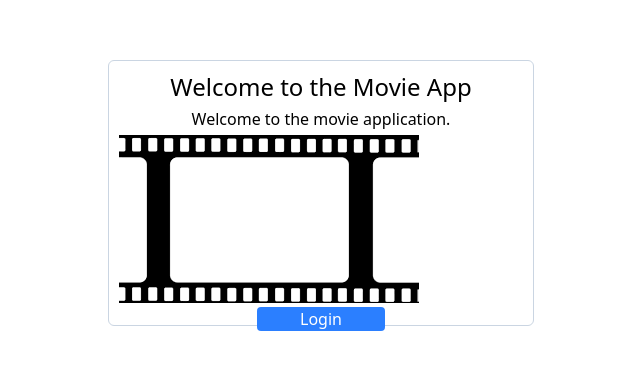
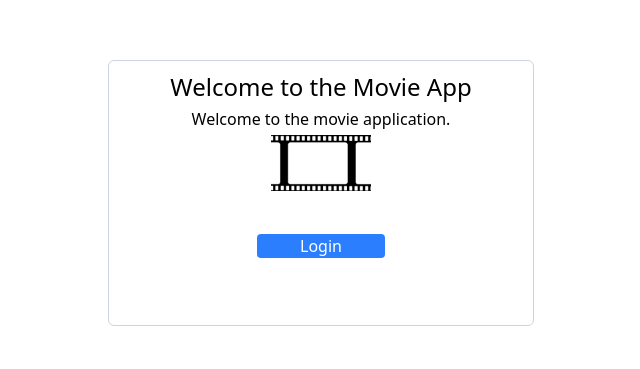
Before and after one commit to gmoniava/my-app, a Next.js app: page / in a window 1280 px wide. Shown: the part 207-576 px from the top of the page, without its empty margins (319-959 px from the left). Built offline with nearby package versions, Linux system fonts and the light colour scheme.

Commit message:
small changes

```diff
--- a/src/app/page.tsx
+++ b/src/app/page.tsx
@@ -5,12 +5,12 @@ export default async function Page() {
   return (
     <div className="flex justify-center items-center h-full">
       <div className=" w-1/3 border border-slate-300 p-[10px] h-1/3 rounded-md flex flex-col text-center">
-        <div className="flex-3">
+        <div className="flex-2">
           <div className="text-2xl">Welcome to the Movie App</div>
           <div className="mt-1">Welcome to the movie application. </div>
-          <Image src={moviesPng} alt="Picture of the author" className="mt-1 mb-1" />
+          <Image src={moviesPng} alt="Picture of the author" width={100} height={100} className="mt-1 mb-1 mx-auto" />
         </div>
-        <div className="flex justify-center items-start ">
+        <div className="flex-1 flex justify-center items-start ">
           <Link className="btn-primary inline-block" href="/login">
             Login
           </Link>
```
